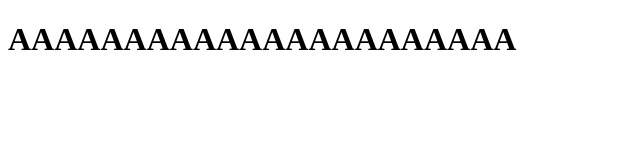
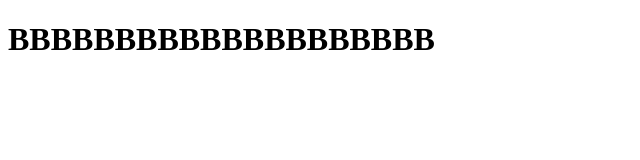
Before and after one commit to Den104/lab1, a plain HTML site: page index.html in a window 1280 px wide. Shown: the whole page, without its empty margins (0-640 px from the left). Drawn offline with Linux system fonts and the light colour scheme.

Commit message:
Update index.html

```diff
--- a/index.html
+++ b/index.html
@@ -9,7 +9,7 @@
 </head>
 
 <body>
-  <h1>AAAAAAAAAAAAAAAAAAAAAA</h1>
+  <h1>BBBBBBBBBBBBBBBBBBBB</h1>
 </body>
 
 </html>
```
